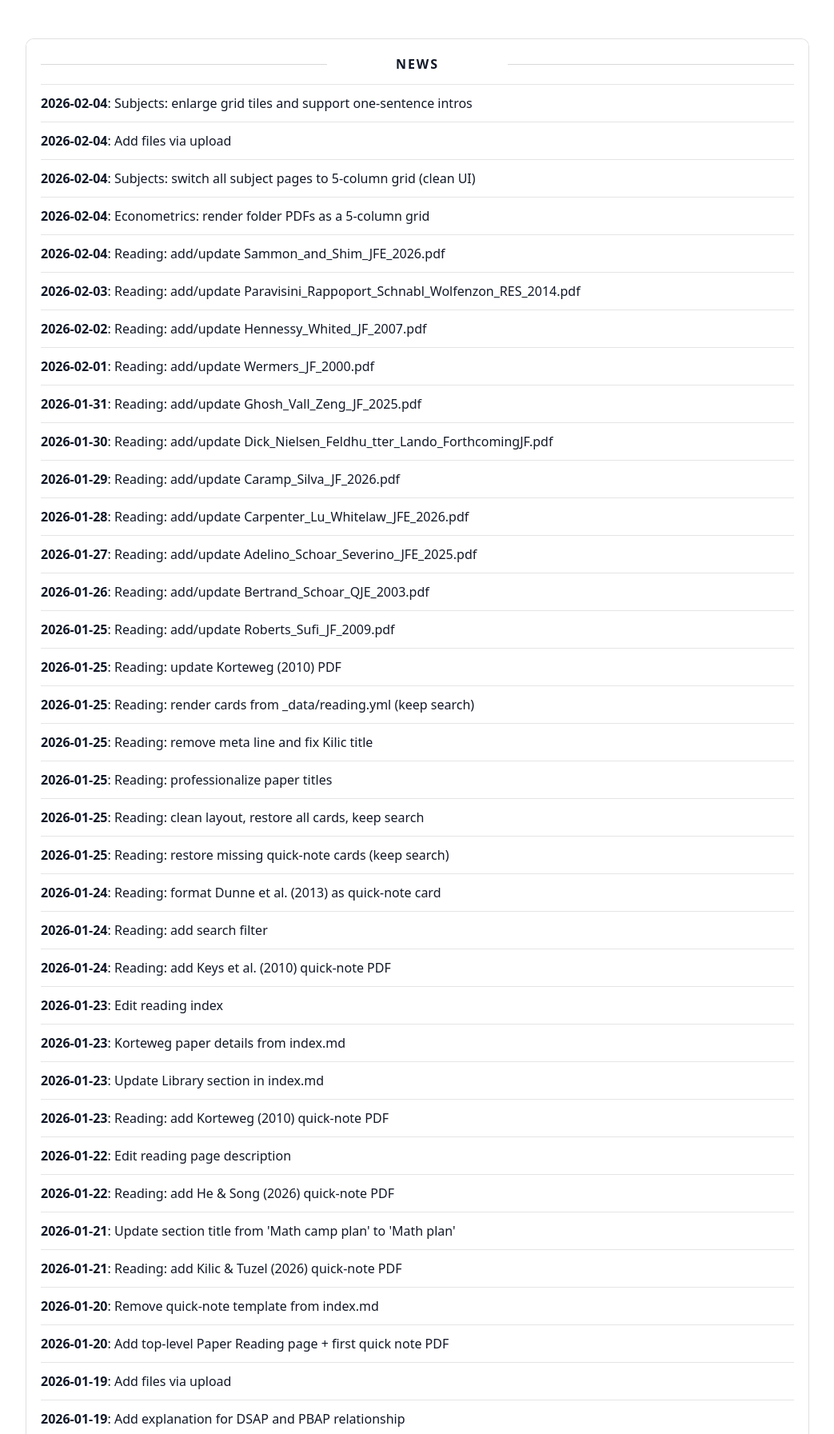
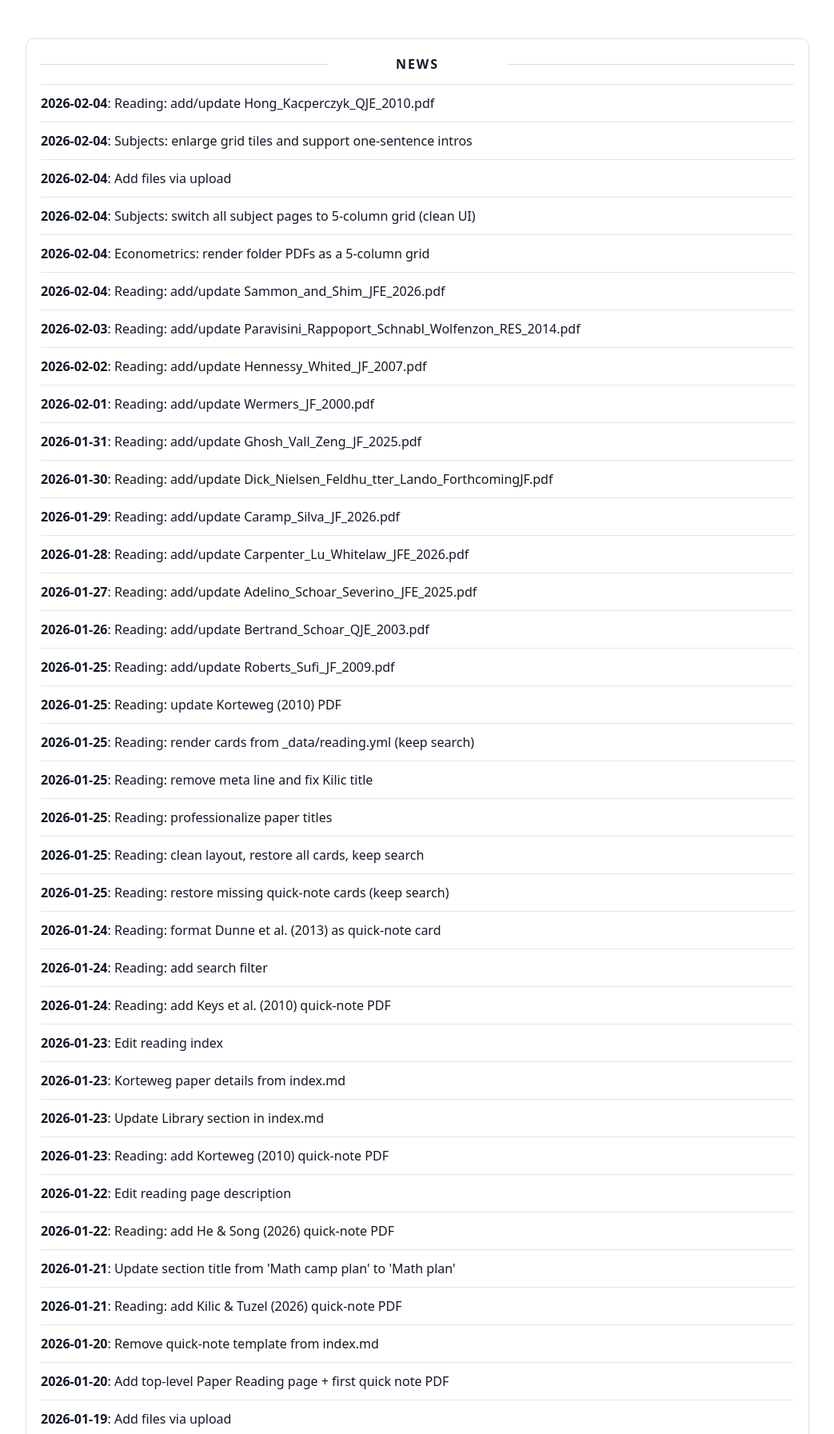
Before and after one commit to yaxinzn/study-archive, a Jekyll site: the page built from updates/index.md, in a window 1280 px wide, cut to the strip 476-2269 px from the top of the page. Shown: the whole strip at 80% size, without its empty margins (118-1161 px from the left). Built offline with Jekyll 4.4.1, drawn with Linux system fonts in a browser that asks for light colours; some of the changed text lies outside the part shown.

Commit message:
chore: update NEWS feed

```diff
--- a/_data/news.yml
+++ b/_data/news.yml
@@ -1,4 +1,7 @@
 # Auto-generated update history (sorted newest -> oldest). Do not edit manually.
+- ts: "1770199970"
+  date: "2026-02-04"
+  title: "Reading: add/update Hong_Kacperczyk_QJE_2010.pdf"
 - ts: "1770198683"
   date: "2026-02-04"
   title: "Subjects: enlarge grid tiles and support one-sentence intros"
```
